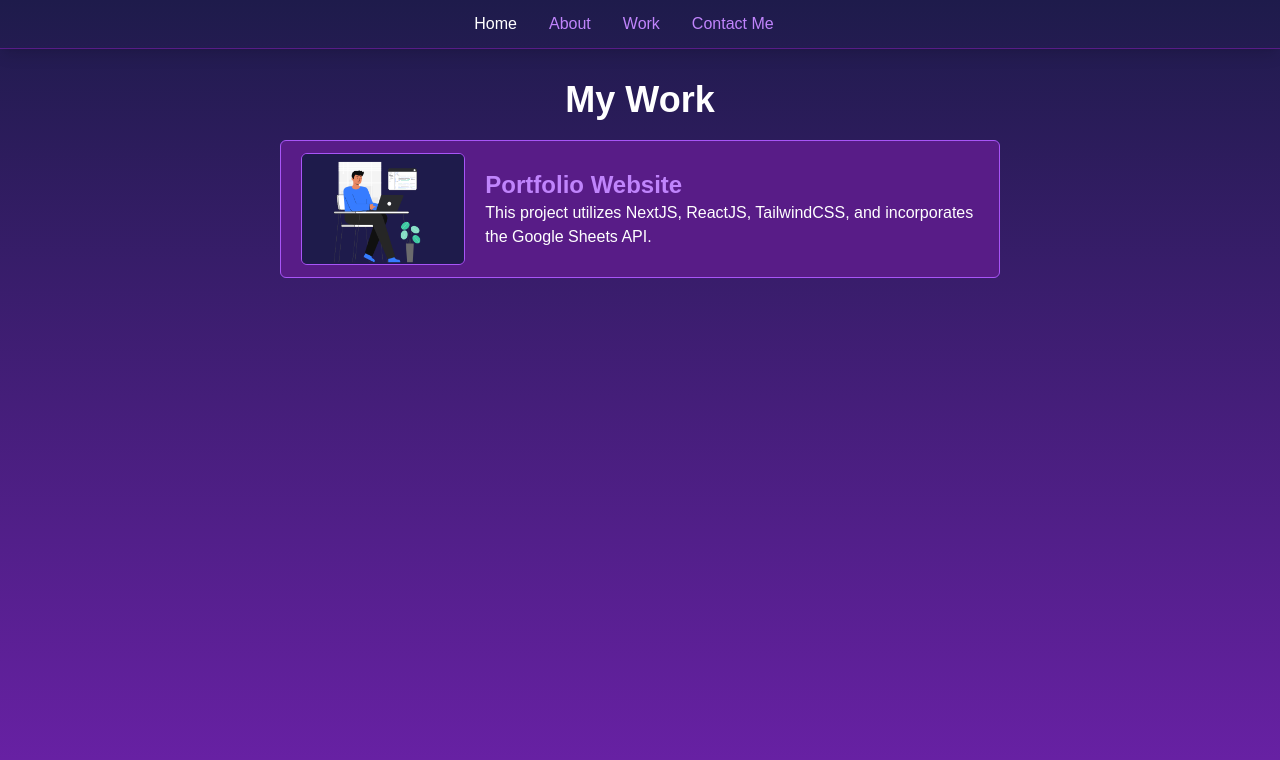
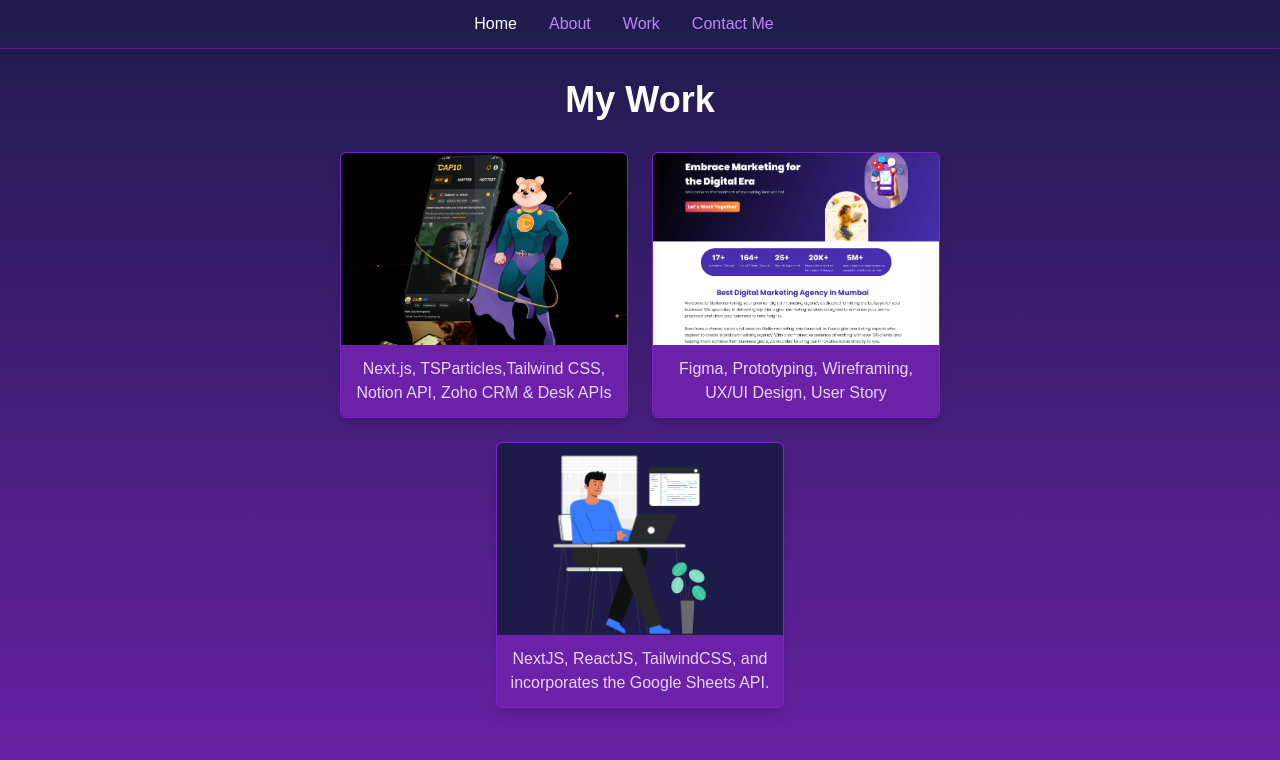
Before and after one commit to shiwanshudev/portfolio2023, a Next.js app: page /work in a window 1280 px wide. Shown: the top 760 px of the page. Built offline with nearby package versions, Linux system fonts and the light colour scheme; a web font is replaced by a local one.

Commit message:
Update work with projects

```diff
--- a/src/app/work/page.tsx
+++ b/src/app/work/page.tsx
@@ -2,36 +2,50 @@ import Image from "next/image";
 import Link from "next/link";
 
 export default function About() {
+  const WORK_LINKS = [
+    {
+      link: "https://con10tlabs.com/",
+      name: "Con10T Labs Website",
+      description:
+        "Next.js, TSParticles,Tailwind CSS, Notion API, Zoho CRM & Desk APIs",
+      src: "/images/project2.png",
+    },
+    {
+      link: "https://www.figma.com/design/2Ng2OS9TLYmpsKuDmWG7KL/Shiwanshu---UI-Portfolio?node-id=0-1&t=cjeMhVM2WvBUFEyT-1",
+      name: "Marketing Website Design",
+      description: "Figma, Prototyping, Wireframing, UX/UI Design, User Story",
+      src: "/images/project3.png",
+    },
+    {
+      link: "https://shiwanshudev.vercel.app/",
+      name: "Portfolio Website",
+      description:
+        "     NextJS, ReactJS, TailwindCSS, and incorporates the Google Sheets API.",
+      src: "/images/project1.png",
+    },
+  ];
   return (
-    <div className="mx-auto container text-center px-5 lg:px-48 lg:text-left">
+    <div className="mx-auto container text-center px-5 lg:px-48">
       <section className="pt-20">
         <h1 className="font-bold text-3xl text-center lg:text-4xl">My Work</h1>
-        <div className="pt-5 flex flex-col items-center justify-center">
-          <Link
-            href={"https://shiwanshu2023.vercel.app/"}
-            target="_blank"
-            className="outline-none"
-          >
-            <div className="flex items-center justify-center bg-purple-900 py-3 px-5 rounded-md flex-col duration-300 border-solid border border-purple-500 hover:bg-purple-800 mb-2 lg:flex-row">
-              <div className="w-full lg:w-3/12 h-52 lg:h-28 relative lg:mr-5">
-                <Image
-                  src={"/images/project1.png"}
-                  alt="Portfolio Website Project"
-                  className="border-solid border border-purple-500 rounded-md object-cover"
-                  fill={true}
-                />
-              </div>
-              <div className=" w-full lg:w-9/12">
-                <h2 className="text-lg lg:text-2xl font-bold text-purple-400 pt-3 lg:pt-0">
-                  Portfolio Website
-                </h2>
-                <p className="text-sm lg:text-base">
-                  This project utilizes NextJS, ReactJS, TailwindCSS, and
-                  incorporates the Google Sheets API.
+        <div className="pt-5 flex items-center justify-center flex-col lg:flex-row flex-wrap">
+          {WORK_LINKS.map((w) => (
+            <Link href={w.link} key={w.link} target="_blank">
+              <div className="flex items-center justify-center flex-col w-72 shadow-lg m-3 hover:scale-105 duration-200 border-solid border-purple-700 border rounded-md">
+                <div className="relative w-full h-48">
+                  <Image
+                    alt={w.name}
+                    fill={true}
+                    src={w.src}
+                    className="object-cover rounded-t-md"
+                  />
+                </div>
+                <p className="text-sm lg:text-base p-3 leading-7 bg-purple-800 text-purple-200 rounded-b-md w-full">
+                  {w.description}
                 </p>
               </div>
-            </div>
-          </Link>{" "}
+            </Link>
+          ))}
         </div>
       </section>
     </div>
```
Also changed, not shown: public/images/project2.png (added), public/images/project3.png (added).
